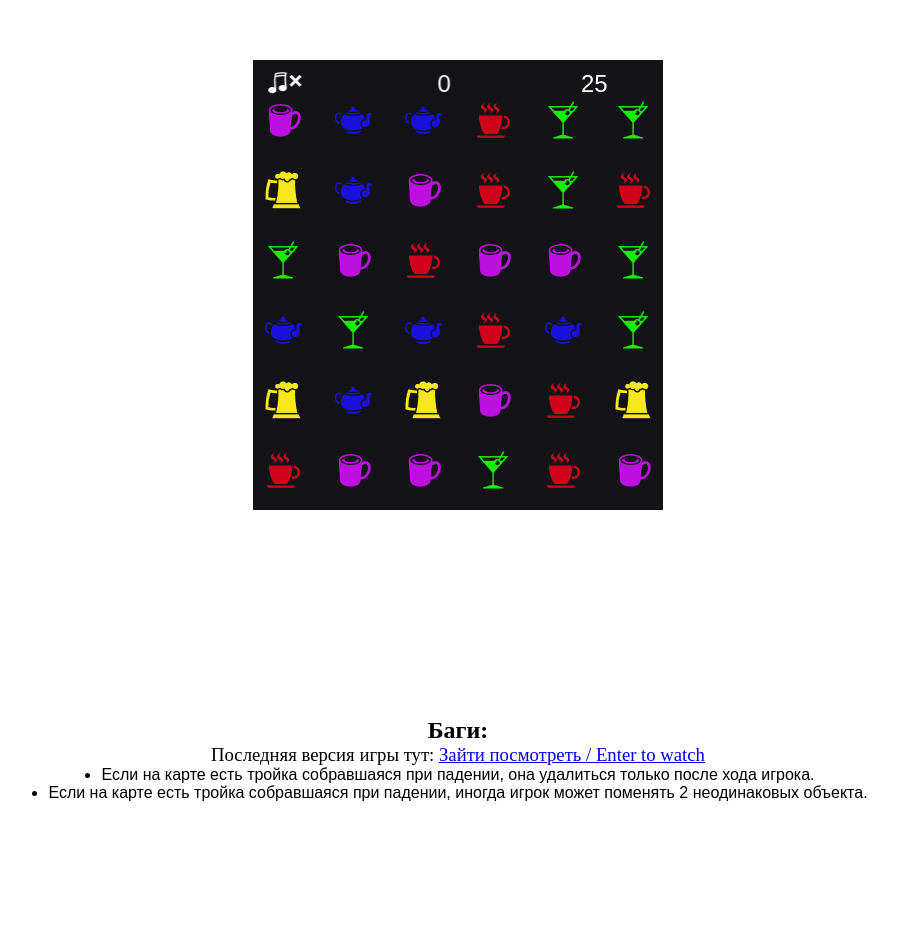
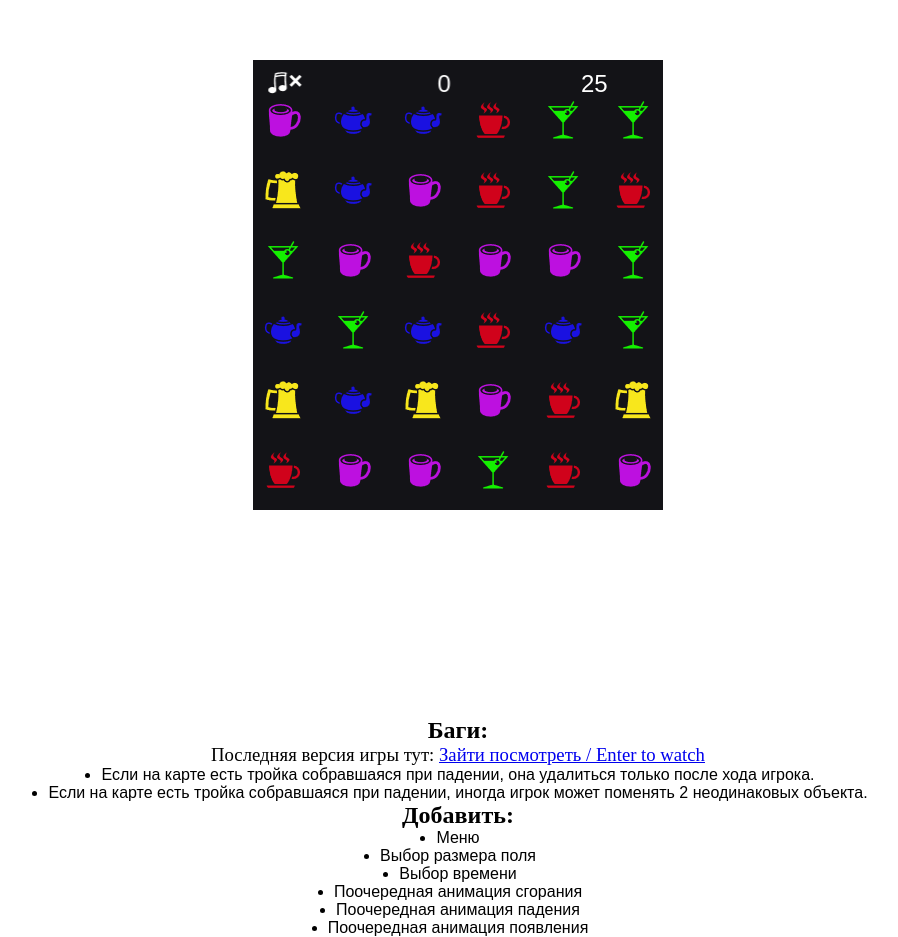
Before and after one commit to Lenarqa/PixiCgTest, a plain HTML site: page index.html in a window 1280 px wide. Shown: the part 115-1052 px from the top of the page, without its empty margins (182-1080 px from the left). Before the commit the page ends 917 px from the top, so only its background shows below. Drawn offline with nearby package versions, Linux system fonts and the light colour scheme; no server answers.

Commit message:
change html text

```diff
--- a/index.html
+++ b/index.html
@@ -19,6 +19,13 @@
         <h3>Последняя версия игры тут: <a href="https://lenarqa.github.io/PixiCgTest/">Зайти посмотреть / Enter to watch</a></h3>
         <li class="todo-item">Если на карте есть тройка собравшаяся при падении, она удалиться только после хода игрока.</li>
         <li class="todo-item">Если на карте есть тройка собравшаяся при падении, иногда игрок может поменять 2 неодинаковых объекта.</li>
+        <h2>Добавить:</h2>
+        <li class="todo-item">Меню</li>
+        <li class="todo-item">Выбор размера поля</li>
+        <li class="todo-item">Выбор времени</li>
+        <li class="todo-item">Поочередная анимация сгорания</li>
+        <li class="todo-item">Поочередная анимация падения</li>
+        <li class="todo-item">Поочередная анимация появления</li>
     </ul>
 </body>
 </html>
```
Also changed, not shown: js/app.js (+4 -4 lines).
